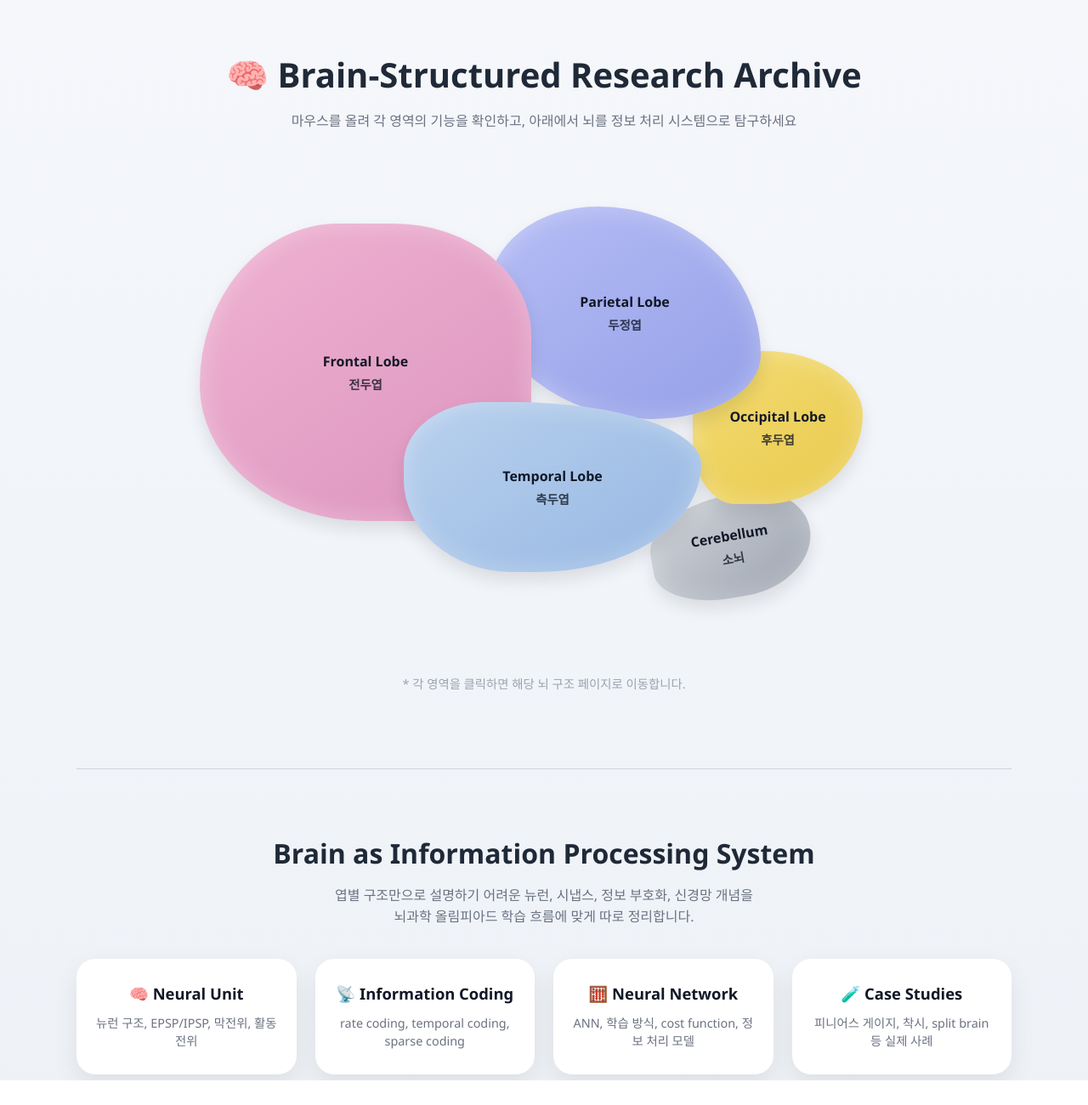
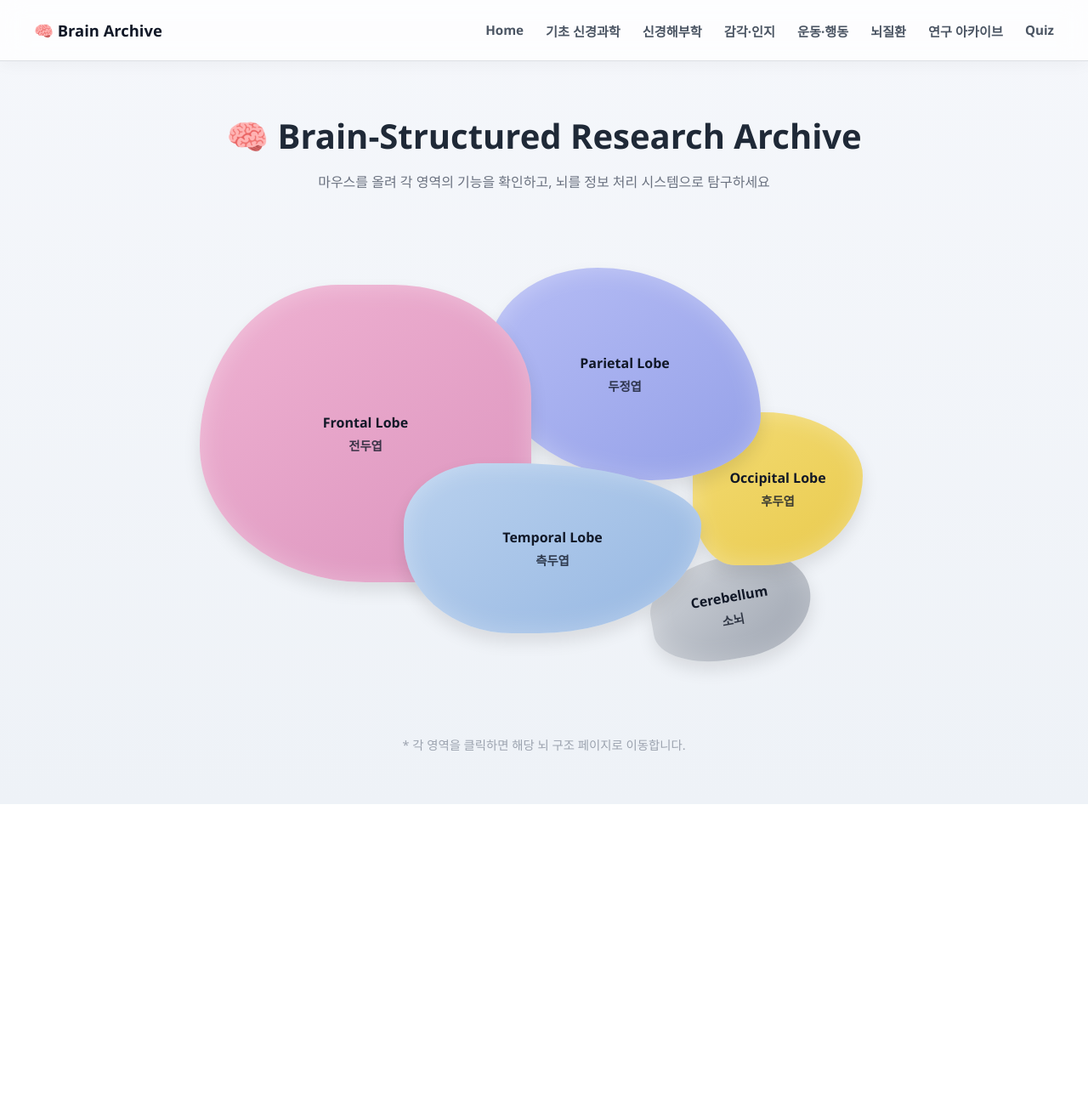
Before and after one commit to ggy5555/ggy5555.github.io, a plain HTML site: page index.html in a window 1280 px wide. Shown: the whole page at 85% size. After the commit the page ends 946 px from the top, so only its background shows below. Drawn offline with Linux system fonts and the light colour scheme.

Commit message:
Add sticky top navigation and update styles

```diff
--- a/index.html
+++ b/index.html
@@ -13,6 +13,49 @@
       text-align: center;
       color: #1f2937;
       min-height: 100vh;
+    }
+
+    .top-nav {
+      width: 100%;
+      height: 72px;
+      background: rgba(255,255,255,0.78);
+      backdrop-filter: blur(14px);
+      position: sticky;
+      top: 0;
+      z-index: 999;
+      display: flex;
+      justify-content: space-between;
+      align-items: center;
+      padding: 0 40px;
+      box-sizing: border-box;
+      border-bottom: 1px solid rgba(209,213,219,0.75);
+      box-shadow: 0 4px 18px rgba(0,0,0,0.04);
+    }
+
+    .nav-logo {
+      font-size: 1.15rem;
+      font-weight: 800;
+      color: #111827;
+      white-space: nowrap;
+    }
+
+    .nav-links {
+      display: flex;
+      gap: 26px;
+      flex-wrap: wrap;
+      justify-content: flex-end;
+    }
+
+    .nav-links a {
+      text-decoration: none;
+      color: #4b5563;
+      font-weight: 650;
+      font-size: 0.95rem;
+      transition: 0.2s;
+    }
+
+    .nav-links a:hover {
+      color: #111827;
     }
 
     .page {
@@ -153,65 +196,23 @@
       font-size: 0.9rem;
     }
 
-    .system-section {
-      margin-top: 90px;
-      padding-top: 50px;
-      border-top: 1px solid #d1d5db;
-    }
+    @media (max-width: 900px) {
+      .top-nav {
+        height: auto;
+        padding: 18px 20px;
+        flex-direction: column;
+        gap: 14px;
+      }
 
-    .system-section h2 {
-      font-size: 2rem;
-      margin-bottom: 10px;
-    }
+      .nav-links {
+        gap: 14px;
+        justify-content: center;
+      }
 
-    .system-section > p {
-      color: #6b7280;
-      margin-bottom: 36px;
-      line-height: 1.6;
-    }
-
-    .system-cards {
-      display: grid;
-      grid-template-columns: repeat(4, 1fr);
-      gap: 22px;
-    }
-
-    .system-card {
-      background: white;
-      padding: 28px 22px;
-      border-radius: 22px;
-      text-decoration: none;
-      color: #111827;
-      box-shadow: 0 12px 30px rgba(0,0,0,0.08);
-      transition: 0.25s;
-    }
-
-    .system-card:hover {
-      transform: translateY(-6px);
-      box-shadow: 0 18px 40px rgba(0,0,0,0.12);
-    }
-
-    .system-card h3 {
-      margin: 0 0 12px;
-      font-size: 1.15rem;
-    }
-
-    .system-card p {
-      margin: 0;
-      font-size: 0.9rem;
-      color: #6b7280;
-      line-height: 1.5;
-    }
-
-    @media (max-width: 900px) {
       .brain-container {
         transform: scale(0.75);
         transform-origin: top center;
         margin-bottom: -80px;
-      }
-
-      .system-cards {
-        grid-template-columns: 1fr;
       }
 
       .hero h1 {
@@ -222,11 +223,27 @@
 </head>
 
 <body>
+
+  <nav class="top-nav">
+    <div class="nav-logo">🧠 Brain Archive</div>
+
+    <div class="nav-links">
+      <a href="index.html">Home</a>
+      <a href="basic.html">기초 신경과학</a>
+      <a href="anatomy.html">신경해부학</a>
+      <a href="cognition.html">감각·인지</a>
+      <a href="behavior.html">운동·행동</a>
+      <a href="disease.html">뇌질환</a>
+      <a href="research.html">연구 아카이브</a>
+      <a href="quiz.html">Quiz</a>
+    </div>
+  </nav>
+
   <div class="page">
 
     <div class="hero">
       <h1>🧠 Brain-Structured Research Archive</h1>
-      <p>마우스를 올려 각 영역의 기능을 확인하고, 아래에서 뇌를 정보 처리 시스템으로 탐구하세요</p>
+      <p>마우스를 올려 각 영역의 기능을 확인하고, 뇌를 정보 처리 시스템으로 탐구하세요</p>
     </div>
 
     <div class="brain-container">
@@ -270,38 +287,6 @@
       * 각 영역을 클릭하면 해당 뇌 구조 페이지로 이동합니다.
     </div>
 
-    <div class="system-section">
-      <h2>Brain as Information Processing System</h2>
-      <p>
-        엽별 구조만으로 설명하기 어려운 뉴런, 시냅스, 정보 부호화, 신경망 개념을<br>
-        뇌과학 올림피아드 학습 흐름에 맞게 따로 정리합니다.
-      </p>
-
-      <div class="system-cards">
-
-        <a href="neuron.html" class="system-card">
-          <h3>🧠 Neural Unit</h3>
-          <p>뉴런 구조, EPSP/IPSP, 막전위, 활동전위</p>
-        </a>
-
-        <a href="coding.html" class="system-card">
-          <h3>📡 Information Coding</h3>
-          <p>rate coding, temporal coding, sparse coding</p>
-        </a>
-
-        <a href="network.html" class="system-card">
-          <h3>🧮 Neural Network</h3>
-          <p>ANN, 학습 방식, cost function, 정보 처리 모델</p>
-        </a>
-
-        <a href="cases.html" class="system-card">
-          <h3>🧪 Case Studies</h3>
-          <p>피니어스 게이지, 착시, split brain 등 실제 사례</p>
-        </a>
-
-      </div>
-    </div>
-
   </div>
 </body>
 </html>
```
